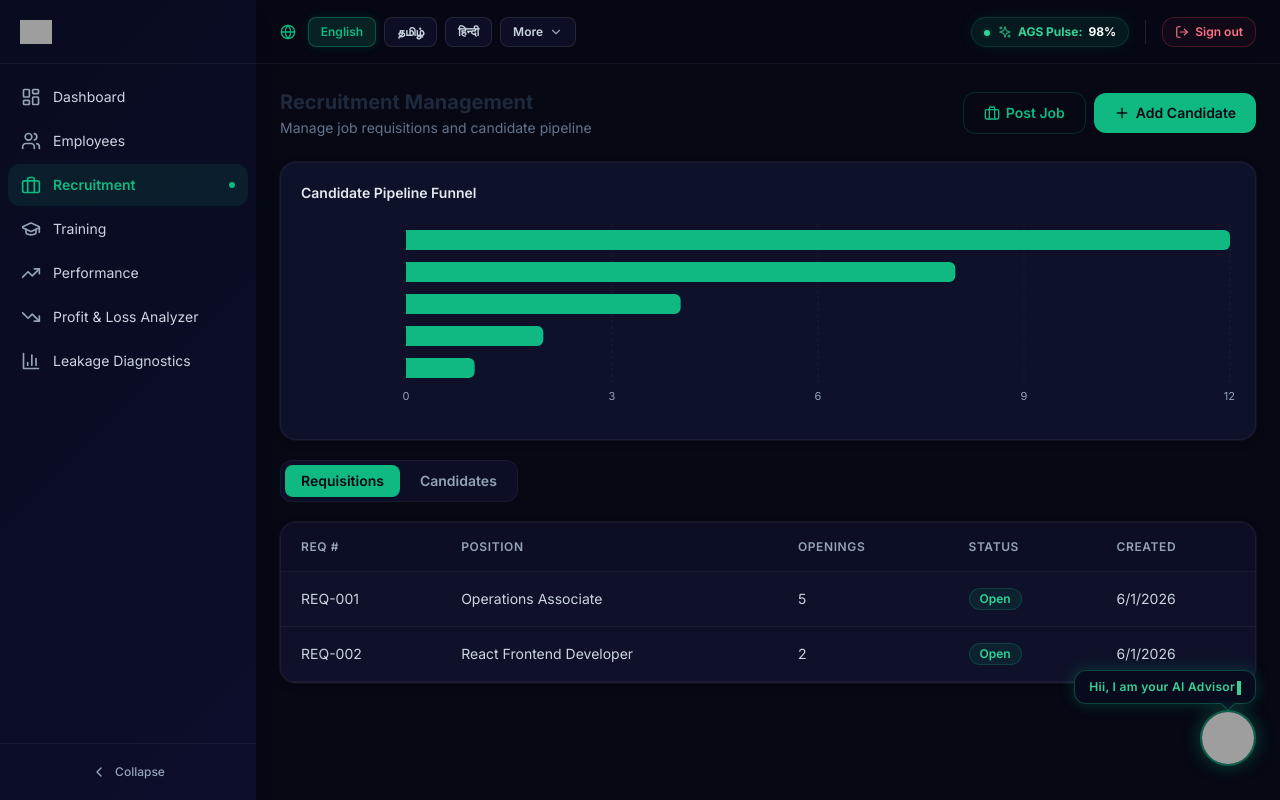
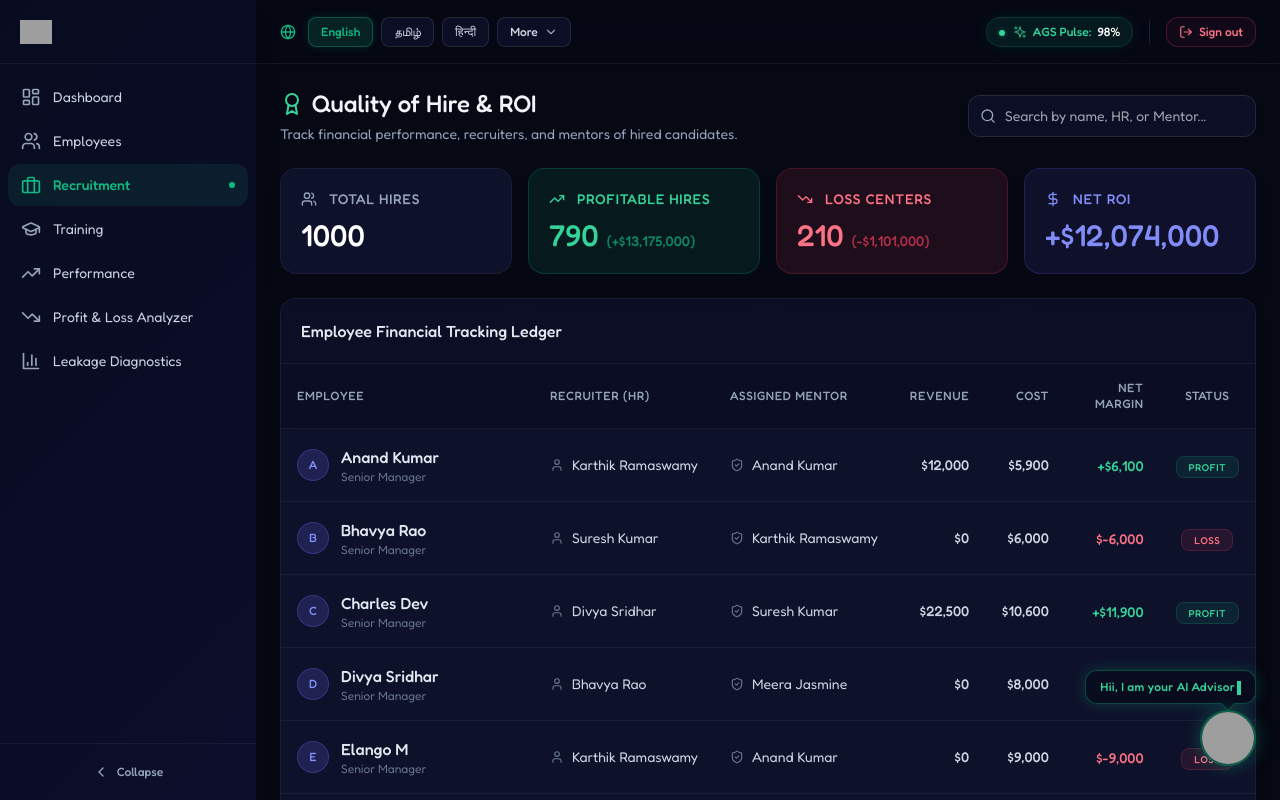
Before and after one commit to dveininnovationsprojects-cpu/AGS-HRM-LMS, a React (Vite) app in the folder frontend/: page /recruitment in a window 1280 px wide. Built offline with nearby package versions, Linux system fonts and the light colour scheme; sample sign-in values are in the browser's storage; grey boxes are pictures that could not be loaded.

Commit message:
latest selva

```diff
--- a/frontend/index.html
+++ b/frontend/index.html
@@ -8,7 +8,7 @@
     <title>AGS Health | Workforce Intelligence Platform</title>
     <link rel="preconnect" href="https://fonts.googleapis.com" />
     <link rel="preconnect" href="https://fonts.gstatic.com" crossorigin />
-    <link href="https://fonts.googleapis.com/css2?family=Inter:wght@300;400;500;600;700;800&display=swap" rel="stylesheet" />
+    <link href="https://fonts.googleapis.com/css2?family=Fredoka:wght@300;400;500;600;700&family=Quicksand:wght@300;400;500;600;700&family=Outfit:wght@300;400;500;600;700;800;900&family=Inter:wght@300;400;500;600;700;800&display=swap" rel="stylesheet" />
 
     <script type="text/javascript">
       // Pre-initialize googtrans cookie before Google Translate script loads
--- a/frontend/src/index.css
+++ b/frontend/src/index.css
@@ -5,6 +5,22 @@
 @layer base {
   * {
     box-sizing: border-box;
+    font-family: 'Fredoka', 'Quicksand', 'Outfit', 'Inter', system-ui, -apple-system, sans-serif !important;
+  }
+
+  /* Tone down font thickness of all bold elements to reduce glare/brightness */
+  h1, h2, h3 {
+    font-weight: 600 !important;
+  }
+
+  h4, h5, h6, strong, b,
+  .font-bold, .font-semibold, .font-black {
+    font-weight: 500 !important;
+  }
+
+  /* Soften general heading colors to reduce brightness */
+  h1, h2, h3, h4, h5, h6 {
+    color: #e2e8f0;
   }
 
   body {
--- a/frontend/src/pages/recruitment/RecruitmentPage.tsx
+++ b/frontend/src/pages/recruitment/RecruitmentPage.tsx
@@ -1,204 +1,233 @@
-import { useEffect, useState } from 'react';
+import React, { useState, useEffect, useMemo } from 'react';
 import { motion } from 'framer-motion';
-import { Plus, Briefcase, Users } from 'lucide-react';
-import { BarChart, Bar, XAxis, YAxis, CartesianGrid, Tooltip, ResponsiveContainer } from 'recharts';
-import api from '../../services/api';
-import Modal from '../../components/ui/Modal';
-import DataTable from '../../components/ui/DataTable';
-import PageHeader from '../../components/ui/PageHeader';
-import { useForm } from 'react-hook-form';
-import toast from 'react-hot-toast';
+import {
+  Users, TrendingUp, TrendingDown, DollarSign, Search,
+  User, ShieldCheck, Award
+} from 'lucide-react';
 
+// ==========================================
+// 1. DATA TYPES
+// ==========================================
+interface HiredCandidate {
+  id: string;
+  name: string;
+  role: string;
+  recruiter: string;
+  mentor: string;
+  revenue: number;
+  cost: number;
+  hire_date: string;
+}
+
+// Function to fetch real employee data from LocalStorage
+const getLocalEmployees = (): any[] => {
+  if (typeof window === 'undefined' || !window.localStorage) return [];
+  const data = localStorage.getItem('ags_employees');
+  if (!data) return [];
+  try {
+    return JSON.parse(data);
+  } catch {
+    return [];
+  }
+};
+
+// ==========================================
+// 2. MAIN ROI DASHBOARD COMPONENT
+// ==========================================
 export default function RecruitmentPage() {
-  const [requisitions, setRequisitions] = useState<any[]>([]);
-  const [candidates, setCandidates] = useState<any[]>([]);
-  const [funnel, setFunnel] = useState<any[]>([]);
-  const [loading, setLoading] = useState(true);
-  const [tab, setTab] = useState<'requisitions' | 'candidates'>('requisitions');
-  const [jrModal, setJrModal] = useState(false);
-  const [candModal, setCandModal] = useState(false);
-  const [departments, setDepartments] = useState<any[]>([]);
-  const { register: regJr, handleSubmit: hsJr, reset: resetJr } = useForm();
-  const { register: regCand, handleSubmit: hsCand, reset: resetCand } = useForm();
+  const [searchQuery, setSearchQuery] = useState('');
+  const [hiredData, setHiredData] = useState<HiredCandidate[]>([]);
 
+  // Fetch and format data on mount
   useEffect(() => {
-    Promise.all([
-      api.get('/recruitment/requisitions'),
-      api.get('/recruitment/candidates'),
-      api.get('/recruitment/funnel'),
-      api.get('/departments'),
-    ]).then(([jr, cand, fn, dept]) => {
-      setRequisitions(jr.data.data.requisitions || []);
-      setCandidates(cand.data.data.candidates || []);
-      setFunnel(fn.data.data.funnel || []);
-      setDepartments(dept.data.data.departments || []);
-    }).catch(() => toast.error('Failed to load data'))
-    .finally(() => setLoading(false));
+    const rawEmployees = getLocalEmployees();
+
+    // Map raw global employee data to the Quality of Hire format
+    const formattedData: HiredCandidate[] = rawEmployees.map((e: any) => ({
+      id: e.id || e.emp_code || Math.random().toString(),
+      name: `${e.first_name || ''} ${e.last_name || ''}`.trim() || 'Unknown',
+      // Handle both object and string formats for designation
+      role: typeof e.designation === 'object' ? e.designation?.title : e.designation || 'Associate',
+      recruiter: e.recruiter || 'Not Assigned',
+      // Combining trainer or team lead as the Mentor
+      mentor: e.trainer || e.team_lead || 'Not Assigned',
+      revenue: Number(e.revenue) || 0,
+      cost: Number(e.cost) || 0,
+      hire_date: e.date_of_joining || 'Unknown'
+    }));
+
+    setHiredData(formattedData);
   }, []);
 
-  const onCreateJr = async (data: any) => {
-    try {
-      await api.post('/recruitment/requisitions', data);
-      toast.success('Job requisition created');
-      setJrModal(false);
-      resetJr();
-      const res = await api.get('/recruitment/requisitions');
-      setRequisitions(res.data.data.requisitions || []);
-    } catch (err: any) { toast.error(err.response?.data?.message || 'Failed'); }
-  };
+  // Dynamic Calculations based on fetched DB data
+  const metrics = useMemo(() => {
+    let totalProfit = 0;
+    let totalLoss = 0;
+    let profitCount = 0;
+    let lossCount = 0;
 
-  const onCreateCand = async (data: any) => {
-    try {
-      await api.post('/recruitment/candidates', data);
-      toast.success('Candidate added');
-      setCandModal(false);
-      resetCand();
-      const res = await api.get('/recruitment/candidates');
-      setCandidates(res.data.data.candidates || []);
-    } catch (err: any) { toast.error(err.response?.data?.message || 'Failed'); }
-  };
+    hiredData.forEach(emp => {
+      const margin = emp.revenue - emp.cost;
+      if (margin > 0) {
+        totalProfit += margin;
+        profitCount++;
+      } else {
+        totalLoss += Math.abs(margin);
+        lossCount++;
+      }
+    });
 
-  const jrColumns = [
-    { header: 'Req #', accessor: 'req_number' as const },
-    { header: 'Position', accessor: 'title' as const },
-    { header: 'Openings', accessor: 'openings' as const },
-    { header: 'Status', accessor: (r: any) => <span className={r.status === 'Open' ? 'status-active' : 'status-inactive'}>{r.status}</span> },
-    { header: 'Created', accessor: (r: any) => new Date(r.created_at).toLocaleDateString() },
-  ];
+    return { totalProfit, totalLoss, profitCount, lossCount, netMargin: totalProfit - totalLoss };
+  }, [hiredData]);
 
-  const candColumns = [
-    { header: 'Name', accessor: (r: any) => `${r.first_name} ${r.last_name}` },
-    { header: 'Email', accessor: 'email' as const },
-    { header: 'Position', accessor: (r: any) => r.requisition?.title || '-' },
-    { header: 'Stage', accessor: (r: any) => <span className="badge bg-primary/10 text-primary border border-primary/20">{r.current_stage}</span> },
-    { header: 'Source', accessor: 'source' as const },
-  ];
+  // Search filtering
+  const filteredData = hiredData.filter(emp =>
+    emp.name.toLowerCase().includes(searchQuery.toLowerCase()) ||
+    emp.recruiter.toLowerCase().includes(searchQuery.toLowerCase()) ||
+    emp.mentor.toLowerCase().includes(searchQuery.toLowerCase())
+  );
 
   return (
-    <div className="space-y-5">
-      <PageHeader
-        title="Recruitment Management"
-        subtitle="Manage job requisitions and candidate pipeline"
-        actions={
-          <>
-            <button onClick={() => setJrModal(true)} className="btn-secondary flex items-center gap-1.5"><Briefcase className="w-4 h-4" /> Post Job</button>
-            <button onClick={() => setCandModal(true)} className="btn-primary flex items-center gap-1.5"><Plus className="w-4 h-4" /> Add Candidate</button>
-          </>
-        }
-      />
-
-      {/* Funnel Chart */}
-      {funnel.length > 0 && (
-        <motion.div initial={{ opacity: 0, y: 12 }} animate={{ opacity: 1, y: 0 }} className="bg-[#0e112a] rounded-2xl p-5 shadow-card border border-white/5">
-          <h3 className="font-semibold text-slate-200 text-sm mb-4">Candidate Pipeline Funnel</h3>
-          <ResponsiveContainer width="100%" height={200}>
-            <BarChart data={funnel} layout="vertical" barSize={20}>
-              <CartesianGrid strokeDasharray="3 3" horizontal={false} stroke="rgba(255, 255, 255, 0.05)" />
-              <XAxis type="number" tick={{ fontSize: 11, fill: '#94a3b8' }} axisLine={false} tickLine={false} />
-              <YAxis type="category" dataKey="current_stage" tick={{ fontSize: 11, fill: '#94a3b8' }} axisLine={false} tickLine={false} width={100} />
-              <Tooltip contentStyle={{ backgroundColor: '#0e112a', border: '1px solid rgba(255, 255, 255, 0.05)', borderRadius: 10, fontSize: 12 }} />
-              <Bar dataKey="count" fill="#10b981" radius={[0, 6, 6, 0]} name="Candidates" />
-            </BarChart>
-          </ResponsiveContainer>
-        </motion.div>
-      )}
-
-      {/* Tabs */}
-      <div className="flex gap-1 bg-[#0c0e25] border border-white/5 p-1 rounded-xl w-fit">
-        {['requisitions', 'candidates'].map(t => (
-          <button key={t} onClick={() => setTab(t as any)}
-            className={`px-4 py-1.5 rounded-lg text-sm font-semibold transition-all capitalize ${tab === t ? 'bg-primary text-[#060814] shadow-sm' : 'text-slate-400 hover:text-slate-200 hover:bg-white/5'}`}>
-            {t}
-          </button>
-        ))}
+    <div className="space-y-6">
+      {/* Header */}
+      <div className="flex flex-col md:flex-row justify-between items-start md:items-center gap-4">
+        <div>
+          <h1 className="text-2xl font-bold text-slate-100 flex items-center gap-2">
+            <Award className="text-emerald-400" /> Quality of Hire & ROI
+          </h1>
+          <p className="text-slate-400 text-sm mt-1">Track financial performance, recruiters, and mentors of hired candidates.</p>
+        </div>
+        <div className="relative w-full sm:w-72">
+          <Search className="absolute left-3 top-1/2 -translate-y-1/2 w-4 h-4 text-slate-400" />
+          <input
+            type="text" placeholder="Search by name, HR, or Mentor..."
+            className="w-full bg-[#0c0e25] border border-white/10 rounded-xl pl-9 pr-4 py-2.5 text-sm text-slate-200 outline-none focus:border-emerald-500 transition-colors shadow-sm"
+            value={searchQuery} onChange={(e) => setSearchQuery(e.target.value)}
+          />
+        </div>
       </div>
 
-      <DataTable
-        columns={tab === 'requisitions' ? jrColumns : candColumns}
-        data={tab === 'requisitions' ? requisitions : candidates}
-        loading={loading}
-        emptyText={tab === 'requisitions' ? 'No job requisitions. Post a job to get started.' : 'No candidates in pipeline.'}
-      />
+      {/* KPI Cards */}
+      <div className="grid grid-cols-1 md:grid-cols-4 gap-4">
+        <motion.div initial={{ opacity: 0, y: 10 }} animate={{ opacity: 1, y: 0 }} className="bg-[#0e112a] border border-white/5 p-5 rounded-2xl shadow-xl">
+          <div className="flex items-center gap-3 mb-2 text-slate-400 text-sm font-bold uppercase tracking-wider">
+            <Users className="w-4 h-4" /> Total Hires
+          </div>
+          <div className="text-3xl font-black text-white">{hiredData.length}</div>
+        </motion.div>
 
-      {/* Job Requisition Modal */}
-      <Modal open={jrModal} onClose={() => setJrModal(false)} title="Post Job Requisition" size="md">
-        <form onSubmit={hsJr(onCreateJr)} className="space-y-4">
-          <div className="grid grid-cols-2 gap-3">
-            <div>
-              <label className="block text-xs font-medium text-slate-400 mb-1">Job Title *</label>
-              <input {...regJr('title', { required: true })} className="input-field" />
-            </div>
-            <div>
-              <label className="block text-xs font-medium text-slate-400 mb-1">Department</label>
-              <select {...regJr('dept_id')} className="input-field">
-                <option value="">Select Department</option>
-                {departments.map(d => <option key={d.id} value={d.id}>{d.name}</option>)}
-              </select>
-            </div>
-            <div>
-              <label className="block text-xs font-medium text-slate-400 mb-1">Openings</label>
-              <input type="number" {...regJr('openings')} defaultValue={1} className="input-field" />
-            </div>
-            <div>
-              <label className="block text-xs font-medium text-slate-400 mb-1">Experience (years)</label>
-              <input type="number" {...regJr('experience_years')} className="input-field" />
-            </div>
+        <motion.div initial={{ opacity: 0, y: 10 }} animate={{ opacity: 1, y: 0 }} transition={{ delay: 0.1 }} className="bg-emerald-500/10 border border-emerald-500/20 p-5 rounded-2xl shadow-xl">
+          <div className="flex items-center gap-3 mb-2 text-emerald-400 text-sm font-bold uppercase tracking-wider">
+            <TrendingUp className="w-4 h-4" /> Profitable Hires
           </div>
-          <div>
-            <label className="block text-xs font-medium text-slate-400 mb-1">Job Description</label>
-            <textarea {...regJr('job_description')} className="input-field resize-none" rows={3} />
+          <div className="flex items-baseline gap-2">
+            <div className="text-3xl font-black text-emerald-400">{metrics.profitCount}</div>
+            <div className="text-sm font-semibold text-emerald-500/70">(+${metrics.totalProfit.toLocaleString()})</div>
           </div>
-          <div className="flex justify-end gap-2">
-            <button type="button" onClick={() => setJrModal(false)} className="btn-secondary">Cancel</button>
-            <button type="submit" className="btn-primary">Create Requisition</button>
+        </motion.div>
+
+        <motion.div initial={{ opacity: 0, y: 10 }} animate={{ opacity: 1, y: 0 }} transition={{ delay: 0.2 }} className="bg-rose-500/10 border border-rose-500/20 p-5 rounded-2xl shadow-xl">
+          <div className="flex items-center gap-3 mb-2 text-rose-400 text-sm font-bold uppercase tracking-wider">
+            <TrendingDown className="w-4 h-4" /> Loss Centers
           </div>
-        </form>
-      </Modal>
+          <div className="flex items-baseline gap-2">
+            <div className="text-3xl font-black text-rose-400">{metrics.lossCount}</div>
+            <div className="text-sm font-semibold text-rose-500/70">(-${metrics.totalLoss.toLocaleString()})</div>
+          </div>
+        </motion.div>
 
-      {/* Candidate Modal */}
-      <Modal open={candModal} onClose={() => setCandModal(false)} title="Add Candidate" size="sm">
-        <form onSubmit={hsCand(onCreateCand)} className="space-y-4">
-          <div className="grid grid-cols-2 gap-3">
-            <div>
-              <label className="block text-xs font-medium text-slate-400 mb-1">First Name *</label>
-              <input {...regCand('first_name', { required: true })} className="input-field" />
-            </div>
-            <div>
-              <label className="block text-xs font-medium text-slate-400 mb-1">Last Name</label>
-              <input {...regCand('last_name')} className="input-field" />
-            </div>
+        <motion.div initial={{ opacity: 0, y: 10 }} animate={{ opacity: 1, y: 0 }} transition={{ delay: 0.3 }} className="bg-indigo-500/10 border border-indigo-500/20 p-5 rounded-2xl shadow-xl">
+          <div className="flex items-center gap-3 mb-2 text-indigo-400 text-sm font-bold uppercase tracking-wider">
+            <DollarSign className="w-4 h-4" /> Net ROI
           </div>
-          <div>
-            <label className="block text-xs font-medium text-slate-400 mb-1">Email *</label>
-            <input type="email" {...regCand('email', { required: true })} className="input-field" />
+          <div className="text-3xl font-black text-indigo-400">
+            {metrics.netMargin > 0 ? '+' : ''}${metrics.netMargin.toLocaleString()}
           </div>
-          <div>
-            <label className="block text-xs font-medium text-slate-400 mb-1">Job Requisition</label>
-            <select {...regCand('requisition_id')} className="input-field">
-              <option value="">Select Position</option>
-              {requisitions.filter(r => r.status === 'Open').map(r => <option key={r.id} value={r.id}>{r.title}</option>)}
-            </select>
-          </div>
-          <div>
-            <label className="block text-xs font-medium text-slate-400 mb-1">Source</label>
-            <select {...regCand('source')} className="input-field">
-              <option>LinkedIn</option><option>Naukri</option><option>Referral</option>
-              <option>Company Website</option><option>Campus</option><option>Other</option>
-            </select>
-          </div>
-          <div>
-            <label className="block text-xs font-medium text-slate-400 mb-1">Stage</label>
-            <select {...regCand('current_stage')} className="input-field">
-              <option>Applied</option><option>Screening</option><option>Interview-1</option>
-              <option>Interview-2</option><option>Offer</option><option>Hired</option>
-            </select>
-          </div>
-          <div className="flex justify-end gap-2">
-            <button type="button" onClick={() => setCandModal(false)} className="btn-secondary">Cancel</button>
-            <button type="submit" className="btn-primary">Add Candidate</button>
-          </div>
-        </form>
-      </Modal>
+        </motion.div>
+      </div>
+
+      {/* Main ROI Table */}
+      <motion.div initial={{ opacity: 0, y: 10 }} animate={{ opacity: 1, y: 0 }} transition={{ delay: 0.4 }} className="bg-[#0e112a] border border-white/5 rounded-2xl shadow-xl overflow-hidden">
+        <div className="p-5 border-b border-white/5 flex items-center justify-between bg-[#0c0e25]">
+          <h2 className="font-bold text-slate-200">Employee Financial Tracking Ledger</h2>
+        </div>
+        <div className="overflow-x-auto max-h-[600px] custom-scrollbar">
+          <table className="w-full text-left border-collapse relative">
+            <thead className="sticky top-0 z-10 bg-[#0c0e25]/95 backdrop-blur-md">
+              <tr className="border-b border-white/5 text-xs text-slate-400 uppercase tracking-wider">
+                <th className="p-4 font-semibold">Employee</th>
+                <th className="p-4 font-semibold">Recruiter (HR)</th>
+                <th className="p-4 font-semibold">Assigned Mentor</th>
+                <th className="p-4 font-semibold text-right">Revenue</th>
+                <th className="p-4 font-semibold text-right">Cost</th>
+                <th className="p-4 font-semibold text-right">Net Margin</th>
+                <th className="p-4 font-semibold text-center">Status</th>
+              </tr>
+            </thead>
+            <tbody className="divide-y divide-white/5">
+              {filteredData.map((emp) => {
+                const profit = emp.revenue - emp.cost;
+                const isProfit = profit > 0;
+
+                return (
+                  <tr key={emp.id} className="hover:bg-white/[0.02] transition-colors">
+                    <td className="p-4">
+                      <div className="flex items-center gap-3">
+                        <div className="w-8 h-8 rounded-full bg-indigo-500/20 text-indigo-400 flex items-center justify-center font-bold text-xs border border-indigo-500/30 shrink-0">
+                          {emp.name.charAt(0).toUpperCase()}
+                        </div>
+                        <div>
+                          <div className="font-semibold text-slate-200 truncate max-w-[200px]" title={emp.name}>{emp.name}</div>
+                          <div className="text-xs text-slate-500 truncate max-w-[200px]">{emp.role}</div>
+                        </div>
+                      </div>
+                    </td>
+                    <td className="p-4">
+                      <div className="flex items-center gap-2 text-sm text-slate-300">
+                        <User className="w-3.5 h-3.5 text-slate-500 shrink-0" />
+                        <span className="truncate max-w-[150px]">{emp.recruiter}</span>
+                      </div>
+                    </td>
+                    <td className="p-4">
+                      <div className="flex items-center gap-2 text-sm text-slate-300">
+                        <ShieldCheck className="w-3.5 h-3.5 text-slate-500 shrink-0" />
+                        <span className="truncate max-w-[150px]">{emp.mentor}</span>
+                      </div>
+                    </td>
+                    <td className="p-4 text-right text-sm font-semibold text-slate-300">
+                      ${emp.revenue.toLocaleString()}
+                    </td>
+                    <td className="p-4 text-right text-sm font-semibold text-slate-300">
+                      ${emp.cost.toLocaleString()}
+                    </td>
+                    <td className="p-4 text-right">
+                      <span className={`text-sm font-black ${isProfit ? 'text-emerald-400' : 'text-rose-400'}`}>
+                        {isProfit ? '+' : ''}${profit.toLocaleString()}
+                      </span>
+                    </td>
+                    <td className="p-4 text-center">
+                      <span className={`px-3 py-1 text-[10px] font-bold uppercase tracking-wider rounded-lg border ${
+                        isProfit
+                          ? 'bg-emerald-500/10 text-emerald-400 border-emerald-500/20'
+                          : 'bg-rose-500/10 text-rose-400 border-rose-500/20'
+                      }`}>
+                        {isProfit ? 'Profit' : 'Loss'}
+                      </span>
+                    </td>
+                  </tr>
+                );
+              })}
+              {filteredData.length === 0 && (
+                <tr>
+                  <td colSpan={7} className="p-8 text-center text-slate-500 text-sm">
+                    No data found in your system. Add employees to see metrics.
+                  </td>
+                </tr>
+              )}
+            </tbody>
+          </table>
+        </div>
+      </motion.div>
     </div>
   );
 }
--- a/frontend/tailwind.config.js
+++ b/frontend/tailwind.config.js
@@ -25,7 +25,7 @@ export default {
         },
       },
       fontFamily: {
-        sans: ['Inter', 'system-ui', 'sans-serif'],
+        sans: ['Fredoka', 'Quicksand', 'Outfit', 'Inter', 'system-ui', 'sans-serif'],
       },
       backgroundImage: {
         'gradient-primary': 'linear-gradient(135deg, #090b20 0%, #0c0e2b 100%)',
```
